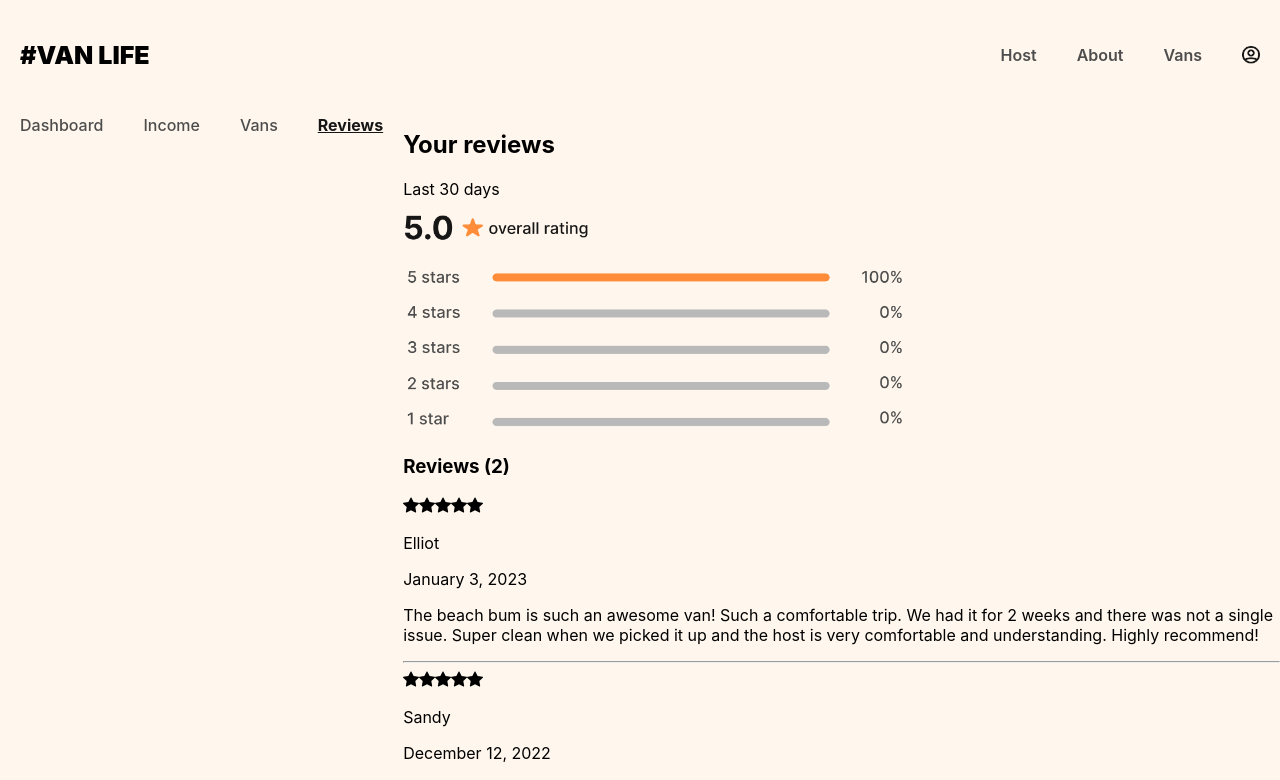
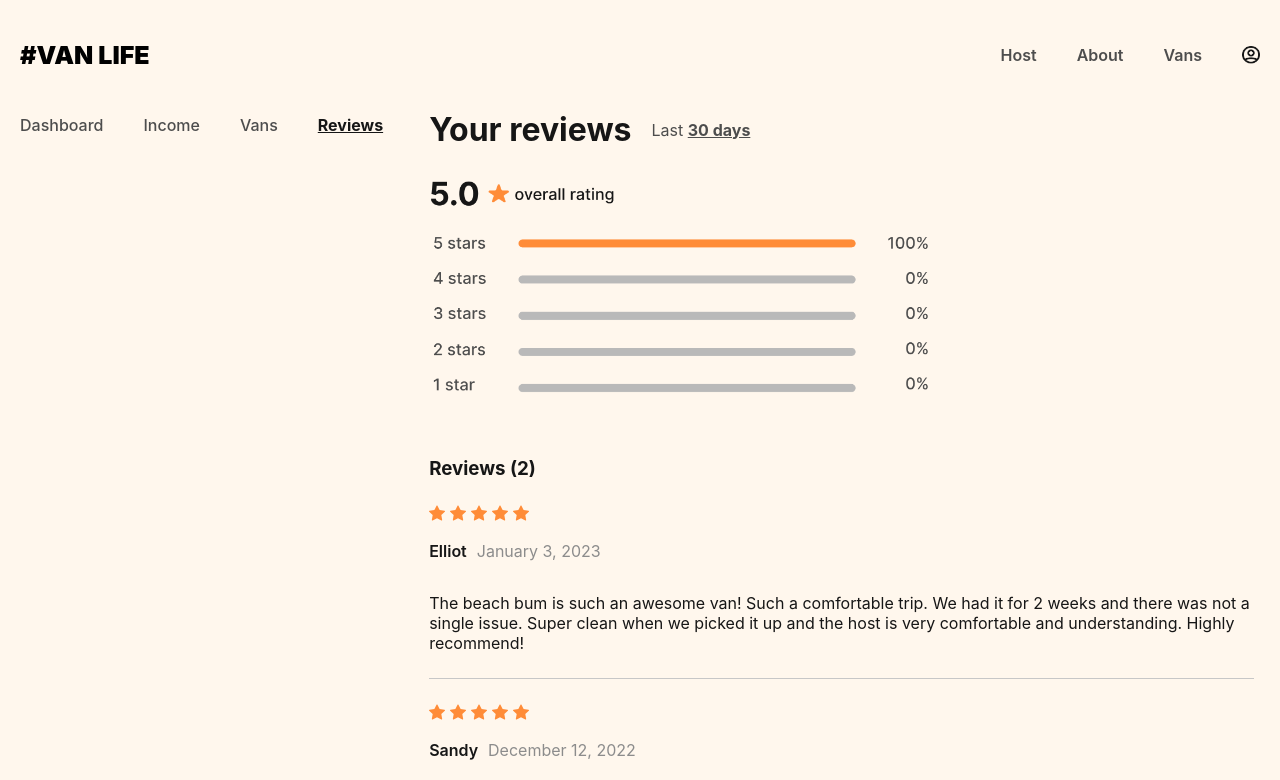
Before and after one commit to Purna-ASU/van-life, a React (Vite) app: page /host/reviews in a window 1280 px wide. Shown: the top 780 px of the page. Built offline with nearby package versions, Linux system fonts and the light colour scheme; what miragejs would draw is missing.

Commit message:
added the stylings for reviews

```diff
--- a/src/App.css
+++ b/src/App.css
@@ -669,3 +669,64 @@ img.graph {
   font-size: 20px;
   color: #4d4d4d;
 }
+
+.host-reviews {
+  padding-inline: 26px;
+  color: #161616;
+}
+
+.host-reviews .top-text {
+  display: flex;
+  align-items: center;
+  margin-bottom: 32px;
+}
+
+.host-reviews .top-text > h2 {
+  font-weight: 700;
+  font-size: 32px;
+  margin: 0;
+  margin-right: 20px;
+}
+
+.host-reviews .top-text > p {
+  margin: 0;
+  color: #4d4d4d;
+}
+
+.host-reviews .top-text > p span {
+  text-decoration: underline;
+  font-weight: bold;
+}
+
+.host-reviews > img {
+  margin-bottom: 36px;
+}
+
+.host-reviews .review {
+  margin-block: 25px;
+}
+
+.host-reviews .review .info {
+  display: flex;
+}
+
+.host-reviews .review .name {
+  color: #161616;
+  margin-right: 10px;
+  font-weight: 600;
+}
+
+.host-reviews .review .date {
+  color: #8c8c8c;
+}
+
+.host-reviews hr {
+  background-color: #c7c7c7;
+  height: 1px;
+  border: 0;
+}
+
+.host-reviews .review-star {
+  color: #ff8c38;
+  margin-right: 5px;
+}
```
